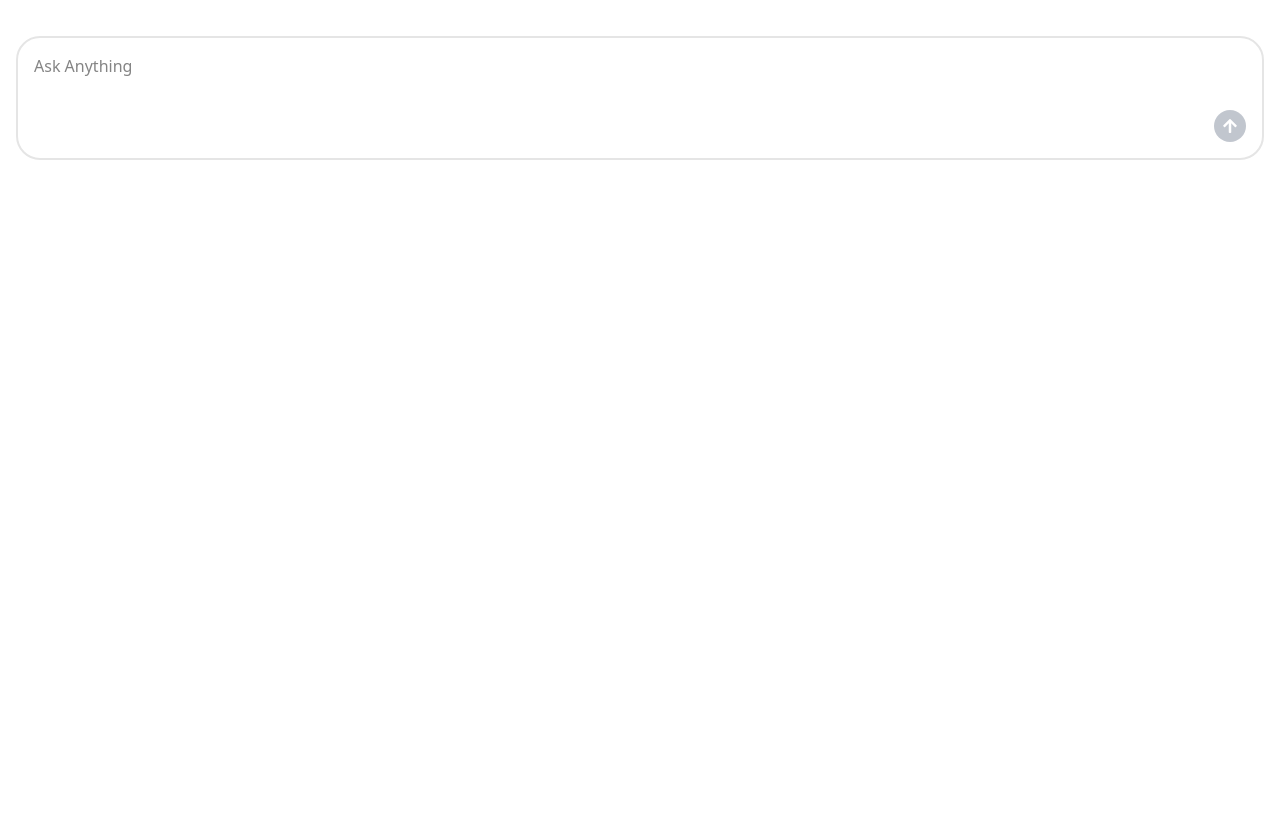
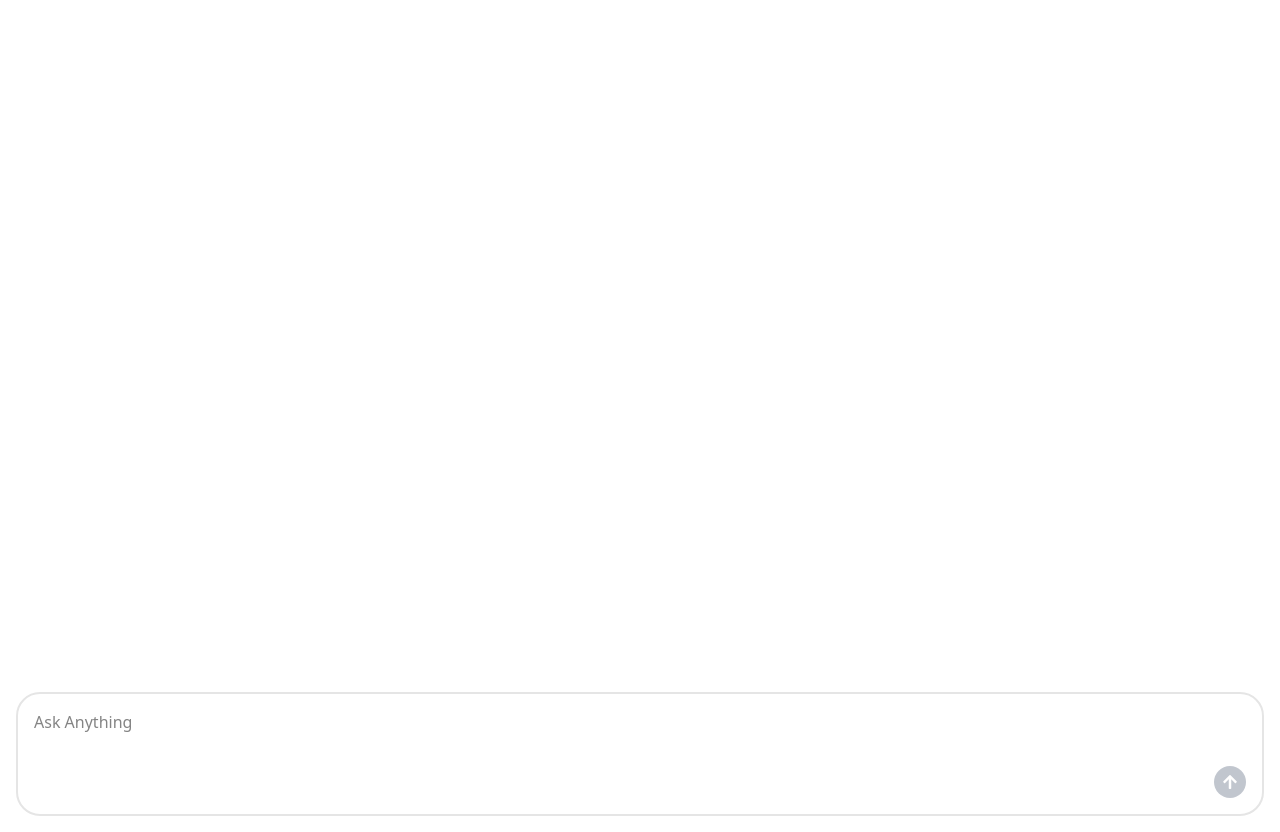
Before and after one commit to Julian-jh/ai_apps, a React (Vite) app in the folder packages/client/: page / in a window 1280 px wide. Before the commit the page ends 800 px from the top, so only its background shows below. Built offline with nearby package versions, Linux system fonts and the light colour scheme.

Commit message:
error handler for submitting

```diff
--- a/packages/client/src/components/Chatbox.tsx
+++ b/packages/client/src/components/Chatbox.tsx
@@ -21,6 +21,7 @@ const Chatbox = () => {
    const [messages, setMessages] = useState<Message[]>([]); // State to hold chat messages
    const conversationId = useRef(crypto.randomUUID()); // Generate a unique conversation ID
    const formRef = useRef<HTMLFormElement | null>(null); // Ref for the form element
+   const [error, setError] = useState('');
    const [isBotTyping, setIsBotTyping] = useState(false); // State to track if the bot is typing
    const { register, handleSubmit, reset, formState } = useForm<FormData>(); // Initialize react-hook-form
    useEffect(() => {
@@ -28,8 +29,10 @@ const Chatbox = () => {
    }, [messages]); // Dependency array messages to trigger the effect on messages update
 
    const onSubmit = async ({ prompt }: FormData) => {
+      try {
          setMessages((prev) => [...prev, { content: prompt, role: 'user' }]); // Add user's message to state
          setIsBotTyping(true); // Set bot typing state to true
+         setError(''); // Clear any previous errors
          reset(); // Clear the textarea after submission
          const { data } = await axios.post<chatResponse>('/api/chat', {
             // Send POST request to the server
@@ -40,8 +43,15 @@ const Chatbox = () => {
             ...prev,
             { content: data.message, role: 'assistant' },
          ]);
+         console.log(data); // Log the response from the server
+      } catch (error) {
+         console.error(error);
+         setError(
+            'An error occurred while fetching the response. Please try again.'
+         );
+      } finally {
          setIsBotTyping(false); // Set bot typing state to false
-      console.log(data); // Log the response from the server
+      }
    };
 
    const onKeyDown = (e: KeyboardEvent<HTMLFormElement>) => {
@@ -62,8 +72,8 @@ const Chatbox = () => {
    };
 
    return (
-      <div>
-         <div className="flex flex-col gap-3 mb-5">
+      <div className="flex flex-col h-dvh">
+         <div className="flex flex-col flex-1 min-h-0 gap-3 mb-5">
             {messages.map((messages, index) => (
                <p
                   key={index} // Use index as key since messages can be identical
@@ -87,6 +97,7 @@ const Chatbox = () => {
                   <div className="w-2 h-2 rounded-full bg-gray-800 animate-pulse [animation-delay:0.4s]"></div>
                </div>
             )}
+            {error && <p className="text-red-700">{error}</p>}
          </div>
 
          <form
```
Also changed, not shown: 1 other file (tests, documents, lock files or other folders). Lines whose indentation alone changed are shown as unchanged.
